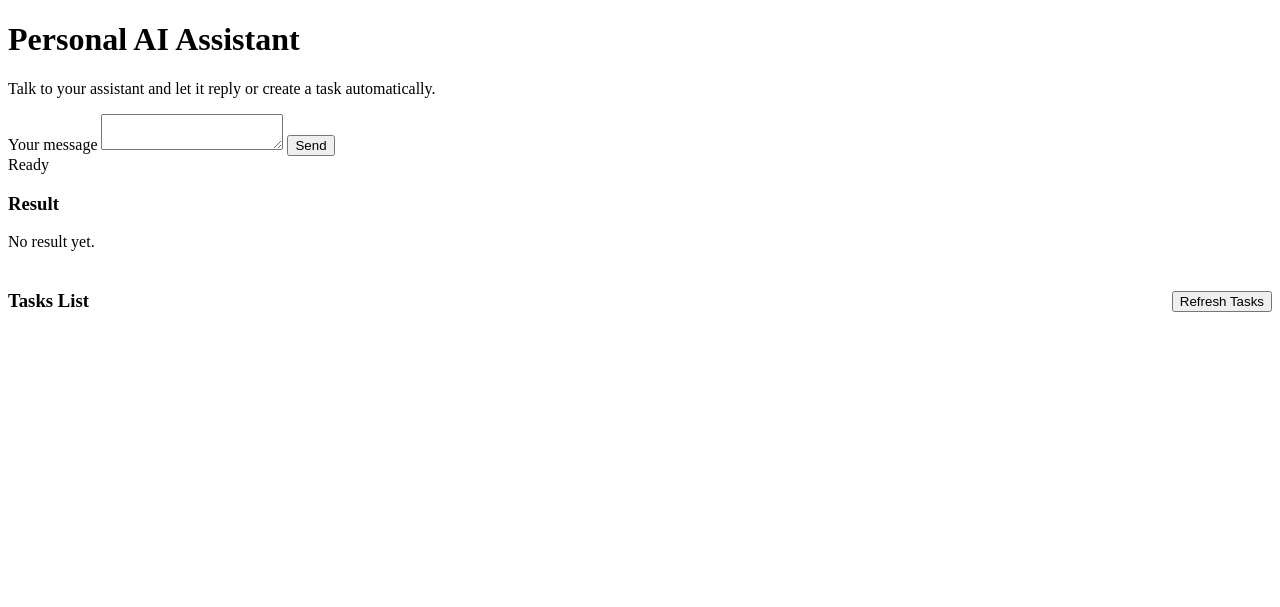
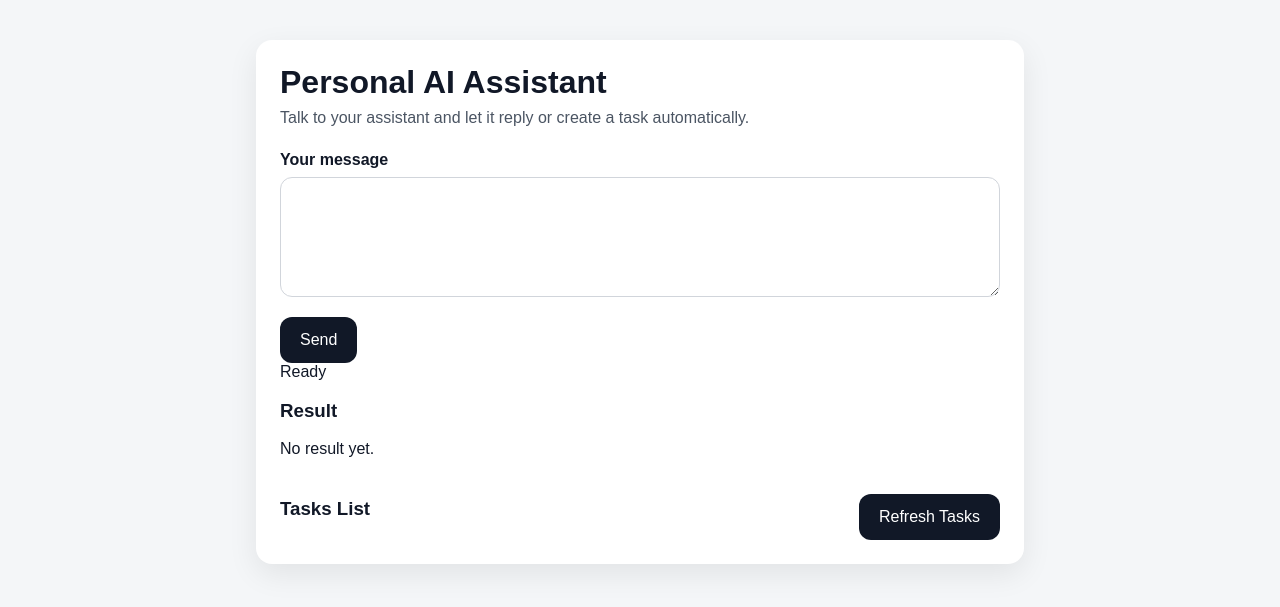
Before and after one commit to aminbita162-glitch/personal-ai-assistant, a Flask app: page / in a window 1280 px wide. Shown: the top 607 px of the page. Run offline with Flask 3, Linux system fonts and the light colour scheme; data that the repository does not hold is empty; some libraries are stand-ins or nearby versions.

Commit message:
Update style.css

```diff
--- a/static/css/style.css
+++ b/static/css/style.css
@@ -1 +1,118 @@
-/* style file */
+body {
+    font-family: Arial, sans-serif;
+    background: #f4f6f8;
+    margin: 0;
+    padding: 0;
+    color: #111827;
+}
+
+.container {
+    max-width: 720px;
+    margin: 40px auto;
+    background: #ffffff;
+    border-radius: 16px;
+    padding: 24px;
+    box-shadow: 0 10px 30px rgba(0, 0, 0, 0.08);
+}
+
+h1 {
+    margin-top: 0;
+    margin-bottom: 8px;
+    font-size: 32px;
+}
+
+p {
+    color: #4b5563;
+    margin-top: 0;
+    margin-bottom: 24px;
+}
+
+label {
+    display: block;
+    font-weight: bold;
+    margin-bottom: 8px;
+}
+
+textarea {
+    width: 100%;
+    min-height: 120px;
+    padding: 14px;
+    border: 1px solid #d1d5db;
+    border-radius: 12px;
+    font-size: 16px;
+    box-sizing: border-box;
+    resize: vertical;
+}
+
+button {
+    margin-top: 16px;
+    background: #111827;
+    color: white;
+    border: none;
+    padding: 14px 20px;
+    border-radius: 12px;
+    font-size: 16px;
+    cursor: pointer;
+}
+
+button:hover {
+    background: #1f2937;
+}
+
+.task-actions button {
+    margin-right: 8px;
+    margin-top: 10px;
+}
+
+.done-btn {
+    background: #059669;
+}
+
+.pending-btn {
+    background: #d97706;
+}
+
+.delete-btn {
+    background: #dc2626;
+}
+
+.badge {
+    display: inline-block;
+    padding: 6px 10px;
+    border-radius: 999px;
+    font-size: 12px;
+    font-weight: bold;
+    margin-right: 8px;
+    margin-top: 6px;
+}
+
+.badge-priority {
+    background: #ede9fe;
+    color: #5b21b6;
+}
+
+.badge-status {
+    background: #dbeafe;
+    color: #1d4ed8;
+}
+
+.task-item {
+    border: 1px solid #e5e7eb;
+    border-radius: 12px;
+    padding: 16px;
+    background: #ffffff;
+}
+
+.task-done {
+    background: #ecfdf5;
+    text-decoration: line-through;
+}
+
+.task-list {
+    display: grid;
+    gap: 14px;
+}
+
+.loading {
+    padding: 16px;
+}
```
